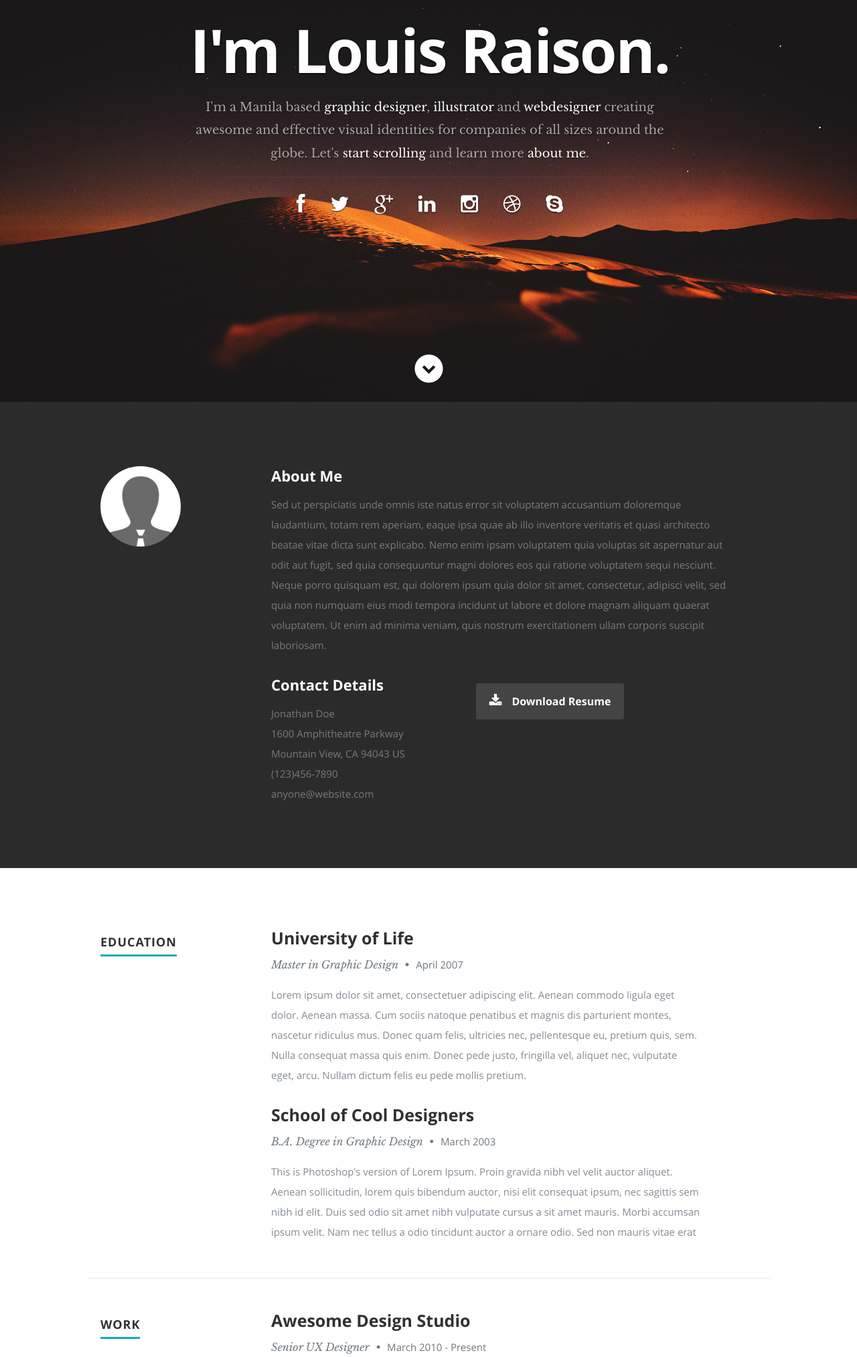
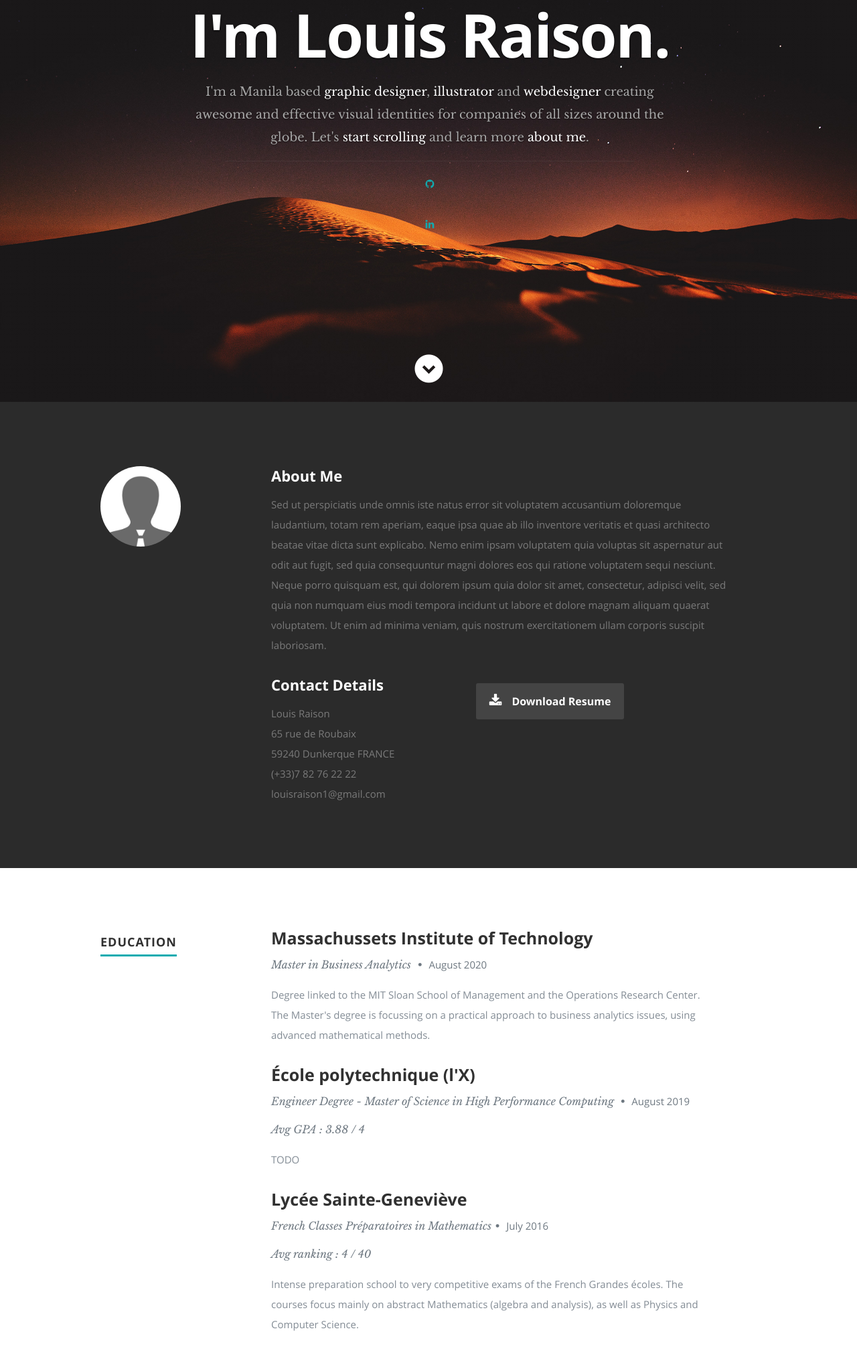
Before and after one commit to DGothrek/louis-raison.me, a plain HTML site: page index.html in a window 1280 px wide. Shown: the part 200-2226 px from the top of the page at 67% size. Drawn offline with nearby package versions, Linux system fonts and the light colour scheme.

Commit message:
Correct info

```diff
--- a/index.html
+++ b/index.html
@@ -66,14 +66,10 @@
                   href="#about">start scrolling</a>
                and learn more <a class="smoothscroll" href="#about">about me</a>.</h3>
             <hr />
-            <ul class="social">
-               <li><a href="#"><i class="fa fa-facebook"></i></a></li>
-               <li><a href="#"><i class="fa fa-twitter"></i></a></li>
-               <li><a href="#"><i class="fa fa-google-plus"></i></a></li>
-               <li><a href="#"><i class="fa fa-linkedin"></i></a></li>
-               <li><a href="#"><i class="fa fa-instagram"></i></a></li>
-               <li><a href="#"><i class="fa fa-dribbble"></i></a></li>
-               <li><a href="#"><i class="fa fa-skype"></i></a></li>
+            <ul class="social-links">
+               <li><a href="https://github.com/DGothrek"><i class="fa fa-github"></i></a></li>
+               <li><a href="https://gitlab.com/DGothrek"><i class="fa fa-gitlab"></i></a></li>
+               <li><a href="https://linkedin.com/louisraison"><i class="fa fa-linkedin"></i></a></li>
             </ul>
          </div>
       </div>
@@ -119,12 +115,12 @@
 
                   <h2>Contact Details</h2>
                   <p class="address">
-                     <span>Jonathan Doe</span><br>
-                     <span>1600 Amphitheatre Parkway<br>
-                        Mountain View, CA 94043 US
+                     <span>Louis Raison</span><br>
+                     <span>65 rue de Roubaix<br>
+                        59240 Dunkerque FRANCE
                      </span><br>
-                     <span>(123)456-7890</span><br>
-                     <span>anyone@website.com</span>
+                     <span>(+33)7 82 76 22 22</span><br>
+                     <span>louisraison1@gmail.com</span>
                   </p>
 
                </div>
@@ -162,17 +158,12 @@
 
                <div class="twelve columns">
 
-                  <h3>University of Life</h3>
-                  <p class="info">Master in Graphic Design <span>&bull;</span> <em class="date">April 2007</em></p>
+                  <h3>Massachussets Institute of Technology</h3>
+                  <p class="info">Master in Business Analytics <span>&bull;</span> <em class="date">August 2020</em></p>
 
                   <p>
-                     Lorem ipsum dolor sit amet, consectetuer adipiscing elit. Aenean commodo ligula eget dolor. Aenean
-                     massa.
-                     Cum sociis natoque penatibus et magnis dis parturient montes, nascetur ridiculus mus. Donec quam
-                     felis,
-                     ultricies nec, pellentesque eu, pretium quis, sem. Nulla consequat massa quis enim.
-                     Donec pede justo, fringilla vel, aliquet nec, vulputate eget, arcu. Nullam dictum felis eu pede
-                     mollis pretium.
+                     Degree linked to the MIT Sloan School of Management and the Operations Research Center.
+                     The Master's degree is focussing on a practical approach to business analytics issues, using advanced mathematical methods.
                   </p>
 
                </div>
@@ -183,14 +174,30 @@
 
                <div class="twelve columns">
 
-                  <h3>School of Cool Designers</h3>
-                  <p class="info">B.A. Degree in Graphic Design <span>&bull;</span> <em class="date">March 2003</em></p>
+                  <h3>&Eacute;cole polytechnique (l'X)</h3>
+                  <p class="info">Engineer Degree - Master of Science in High Performance Computing <span>&bull;</span> <em class="date">August 2019</em></p>
+
+                  <p class="info">Avg GPA : 3.88 / 4 </p>
 
                   <p>
-                     This is Photoshop's version of Lorem Ipsum. Proin gravida nibh vel velit auctor aliquet.
-                     Aenean sollicitudin, lorem quis bibendum auctor, nisi elit consequat ipsum, nec sagittis sem
-                     nibh id elit. Duis sed odio sit amet nibh vulputate cursus a sit amet mauris. Morbi accumsan
-                     ipsum velit. Nam nec tellus a odio tincidunt auctor a ornare odio. Sed non mauris vitae erat
+                     TODO
+                  </p>
+
+               </div>
+
+            </div> <!-- item end -->
+
+            <div class="row item">
+
+               <div class="twelve columns">
+
+                  <h3>Lycée Sainte-Geneviève</h3>
+                  <p class="info">French Classes Préparatoires in Mathematics<span>&bull;</span> <em class="date">July 2016</em></p>
+
+                  <p class="info">Avg ranking : 4 / 40 </p>
+
+                  <p>
+                     Intense preparation school to very competitive exams of the French Grandes écoles. The courses focus mainly on abstract Mathematics (algebra and analysis), as well as Physics and Computer Science.
                   </p>
 
                </div>
@@ -787,13 +794,9 @@
          <div class="twelve columns">
 
             <ul class="social-links">
-               <li><a href="#"><i class="fa fa-facebook"></i></a></li>
-               <li><a href="#"><i class="fa fa-twitter"></i></a></li>
-               <li><a href="#"><i class="fa fa-google-plus"></i></a></li>
-               <li><a href="#"><i class="fa fa-linkedin"></i></a></li>
-               <li><a href="#"><i class="fa fa-instagram"></i></a></li>
-               <li><a href="#"><i class="fa fa-dribbble"></i></a></li>
-               <li><a href="#"><i class="fa fa-skype"></i></a></li>
+               <li><a href="https://github.com/DGothrek"><i class="fa fa-github"></i></a></li>
+               <li><a href="https://gitlab.com/DGothrek"><i class="fa fa-gitlab"></i></a></li>
+               <li><a href="https://linkedin.com/louisraison"><i class="fa fa-linkedin"></i></a></li>
             </ul>
 
             <ul class="copyright">
```
Also changed, not shown: cuisine/index.html (added), 2 other files.
